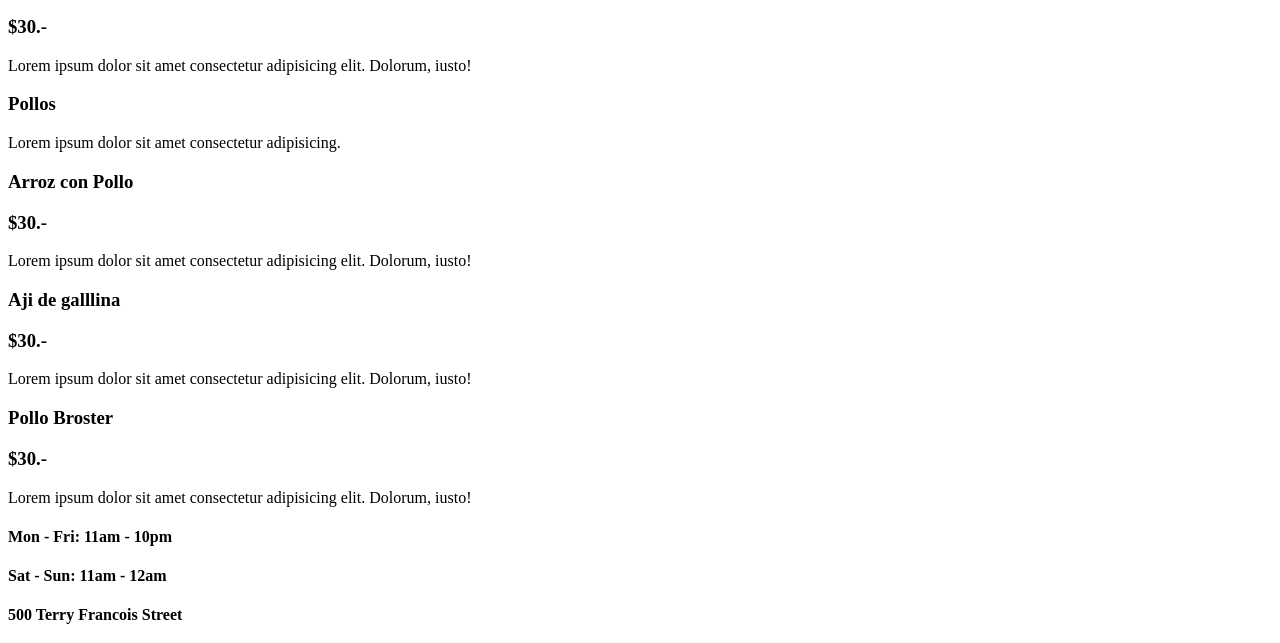
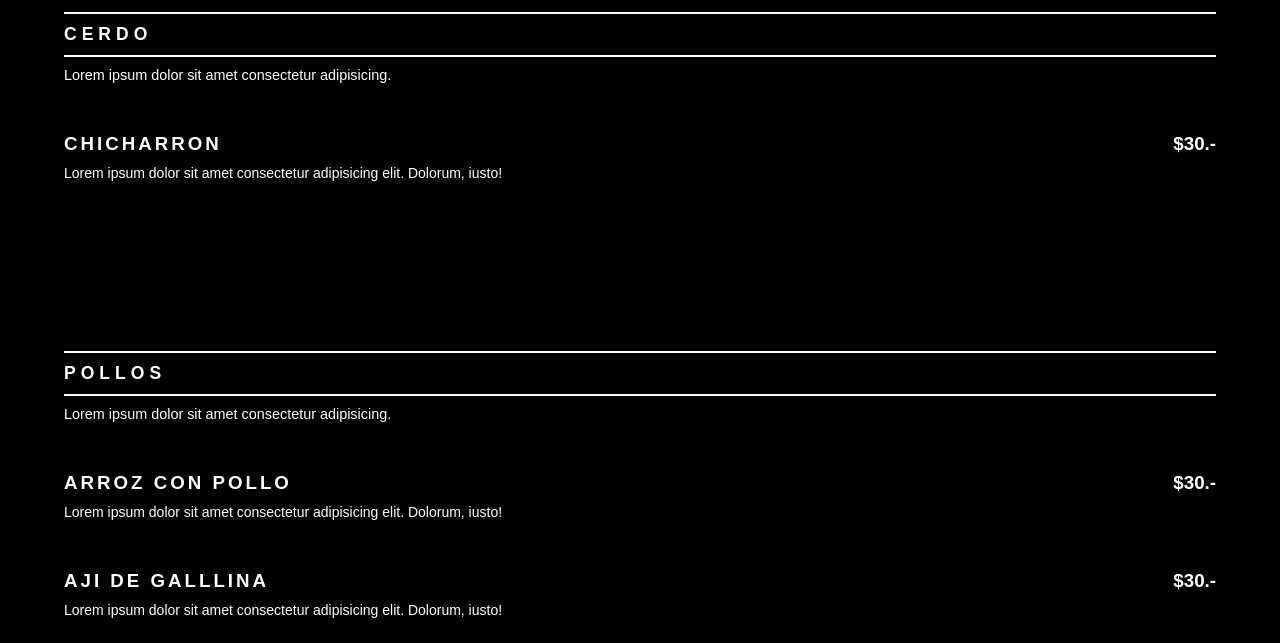
Before and after one commit to juanma-hinojosa/restaurante-2, a plain HTML site: page pages/menu.html in a window 1280 px wide. Shown: the part 273-916 px from the top of the page. Drawn offline with Linux system fonts and the light colour scheme; the site is published under a folder, as on GitHub Pages, so addresses that start at the root find nothing.

Commit message:
Update menu.html

```diff
--- a/pages/menu.html
+++ b/pages/menu.html
@@ -7,11 +7,11 @@
     <link rel="stylesheet" href="https://use.fontawesome.com/releases/v5.15.3/css/all.css" integrity="sha384-SZXxX4whJ79/gErwcOYf+zWLeJdY/qpuqC4cAa9rOGUstPomtqpuNWT9wdPEn2fk" crossorigin="anonymous">
     <script src="https://kit.fontawesome.com/298dd3b7e3.js" crossorigin="anonymous"></script>
     <title>Menu</title>
-    <link rel="stylesheet" href="/styles/common.css">
-    <link rel="stylesheet" href="/styles/menu.css">
-    <link rel="stylesheet" href="/styles/navbar.css">
-    <link rel="stylesheet" href="/styles/sub-footer.css">
-    <link rel="stylesheet" href="/styles/footer.css">
+    <link rel="stylesheet" href="../styles/common.css">
+    <link rel="stylesheet" href="../styles/menu.css">
+    <link rel="stylesheet" href="../styles/navbar.css">
+    <link rel="stylesheet" href="../styles/sub-footer.css">
+    <link rel="stylesheet" href="../styles/footer.css">
 </head>
 <body>
     <nav class="navbar">
```
